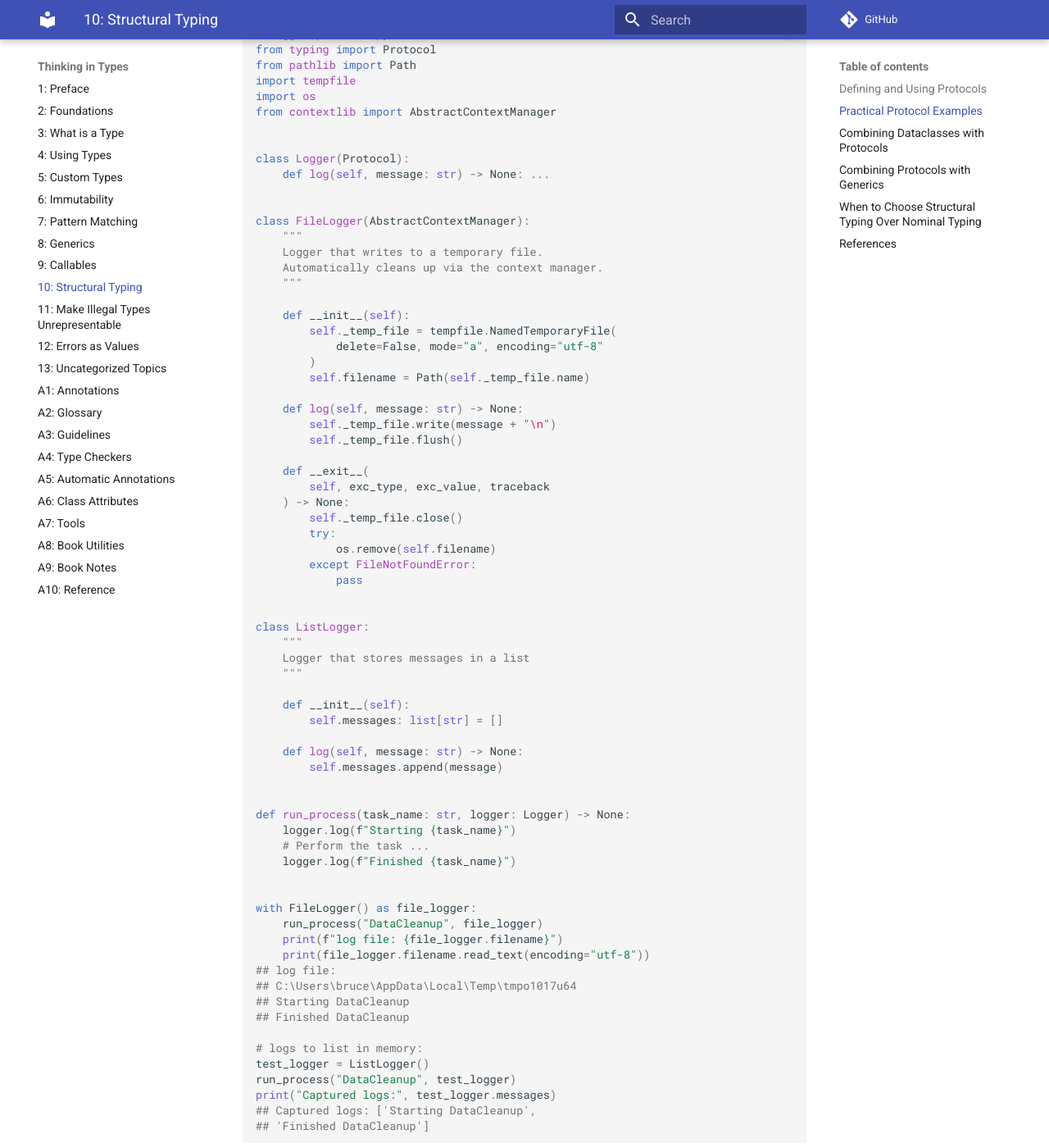
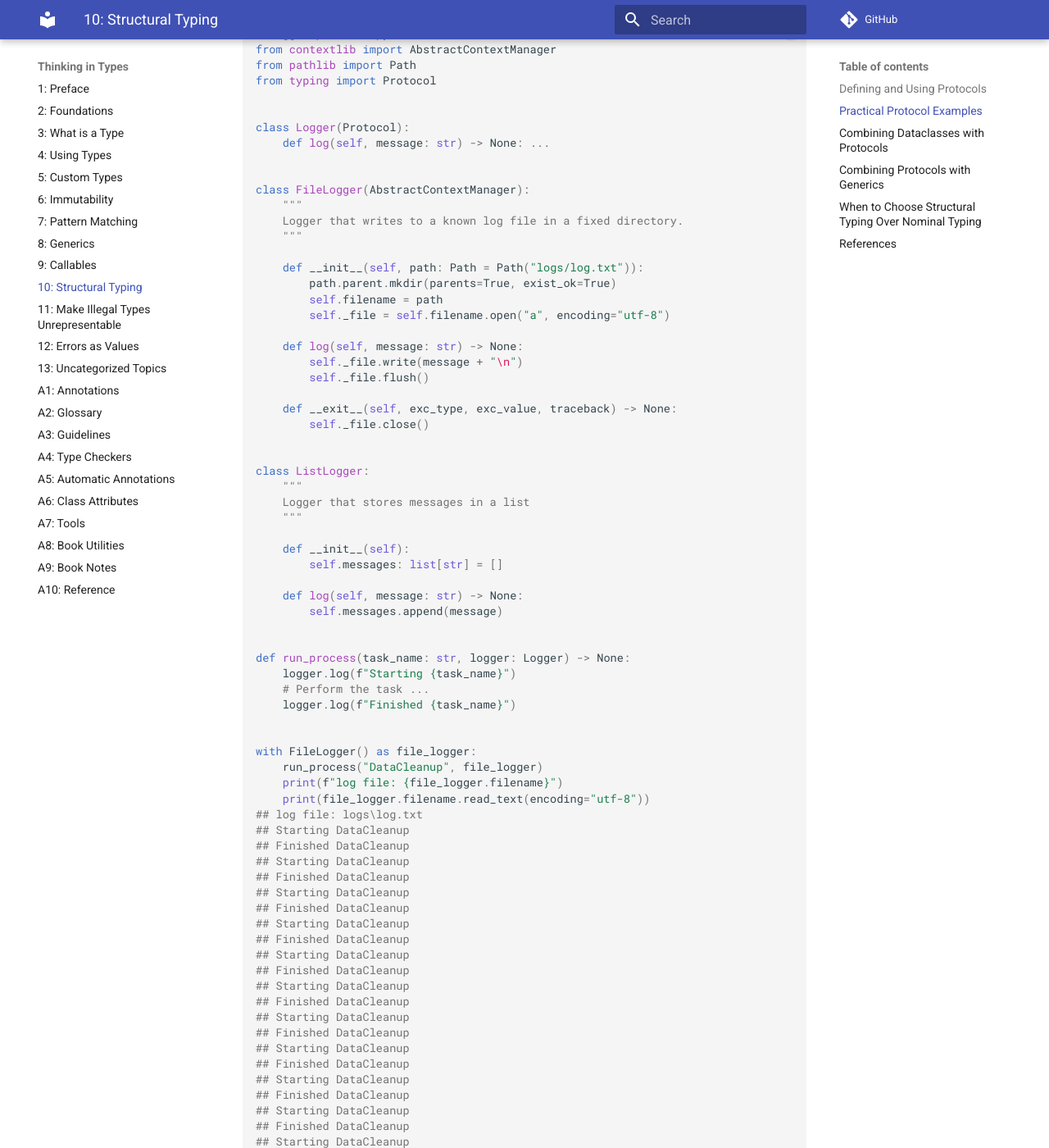
Before and after one commit to ThinkingInTypes/ThinkingInTypes.github.io, an MkDocs documentation site: the page built from Chapters/C10_Structural_Typing.md, in a window 1280 px wide and 1400 px high, scrolled down 5188 px. Shown: the whole window at 82% size. Built offline with MkDocs 1.6.1 and Material for MkDocs 9.7.7, drawn with Linux system fonts in a browser that asks for light colours; comment, search, counter and statistics services are not loaded; some of the changed text lies outside the part shown.

Commit message:
working on validate

````diff
--- a/Chapters/C10_Structural_Typing.md
+++ b/Chapters/C10_Structural_Typing.md
@@ -207,11 +207,9 @@ For instance:
 
 ```python
 # logger_protocol.py
+from contextlib import AbstractContextManager
+from pathlib import Path
 from typing import Protocol
-from pathlib import Path
-import tempfile
-import os
-from contextlib import AbstractContextManager
 
 
 class Logger(Protocol):
@@ -220,28 +218,20 @@ class Logger(Protocol):
 
 class FileLogger(AbstractContextManager):
     """
-    Logger that writes to a temporary file.
-    Automatically cleans up via the context manager.
+    Logger that writes to a known log file in a fixed directory.
     """
 
-    def __init__(self):
-        self._temp_file = tempfile.NamedTemporaryFile(
-            delete=False, mode="a", encoding="utf-8"
-        )
-        self.filename = Path(self._temp_file.name)
+    def __init__(self, path: Path = Path("logs/log.txt")):
+        path.parent.mkdir(parents=True, exist_ok=True)
+        self.filename = path
+        self._file = self.filename.open("a", encoding="utf-8")
 
     def log(self, message: str) -> None:
-        self._temp_file.write(message + "\n")
-        self._temp_file.flush()
+        self._file.write(message + "\n")
+        self._file.flush()
 
-    def __exit__(
-        self, exc_type, exc_value, traceback
-    ) -> None:
-        self._temp_file.close()
-        try:
-            os.remove(self.filename)
-        except FileNotFoundError:
-            pass
+    def __exit__(self, exc_type, exc_value, traceback) -> None:
+        self._file.close()
 
 
 class ListLogger:
@@ -266,8 +256,29 @@ with FileLogger() as file_logger:
     run_process("DataCleanup", file_logger)
     print(f"log file: {file_logger.filename}")
     print(file_logger.filename.read_text(encoding="utf-8"))
-## log file:
-## C:\Users\bruce\AppData\Local\Temp\tmpo1017u64
+## log file: logs\log.txt
+## Starting DataCleanup
+## Finished DataCleanup
+## Starting DataCleanup
+## Finished DataCleanup
+## Starting DataCleanup
+## Finished DataCleanup
+## Starting DataCleanup
+## Finished DataCleanup
+## Starting DataCleanup
+## Finished DataCleanup
+## Starting DataCleanup
+## Finished DataCleanup
+## Starting DataCleanup
+## Finished DataCleanup
+## Starting DataCleanup
+## Finished DataCleanup
+## Starting DataCleanup
+## Finished DataCleanup
+## Starting DataCleanup
+## Finished DataCleanup
+## Starting DataCleanup
+## Finished DataCleanup
 ## Starting DataCleanup
 ## Finished DataCleanup
 
@@ -457,8 +468,27 @@ For example, if we have:
 # example_9.py
 from typing import TypeVar
 from logger_protocol import Logger
-## log file:
-## C:\Users\bruce\AppData\Local\Temp\tmpmsta1v9j
+## log file: logs\log.txt
+## Starting DataCleanup
+## Finished DataCleanup
+## Starting DataCleanup
+## Finished DataCleanup
+## Starting DataCleanup
+## Finished DataCleanup
+## Starting DataCleanup
+## Finished DataCleanup
+## Starting DataCleanup
+## Finished DataCleanup
+## Starting DataCleanup
+## Finished DataCleanup
+## Starting DataCleanup
+## Finished DataCleanup
+## Starting DataCleanup
+## Finished DataCleanup
+## Starting DataCleanup
+## Finished DataCleanup
+## Starting DataCleanup
+## Finished DataCleanup
 ## Starting DataCleanup
 ## Finished DataCleanup
 ## Captured logs: ['Starting DataCleanup',
````
Also changed, not shown: Chapters/C05_Custom_Types.md (+7 -7 lines), Chapters/C08_Generics.md (+1 -4 lines), Chapters/C12_Errors_as_Values.md (+0 -2 lines).
